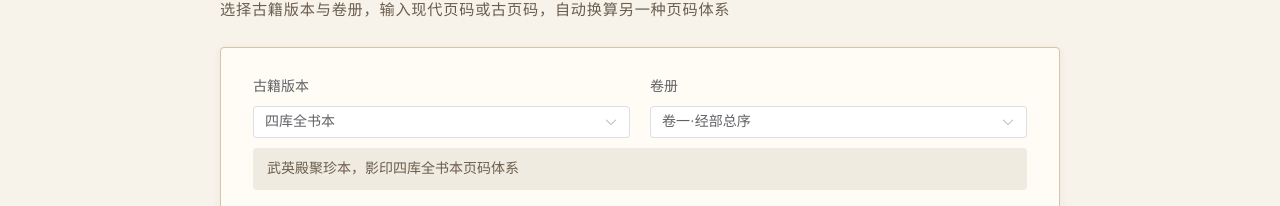
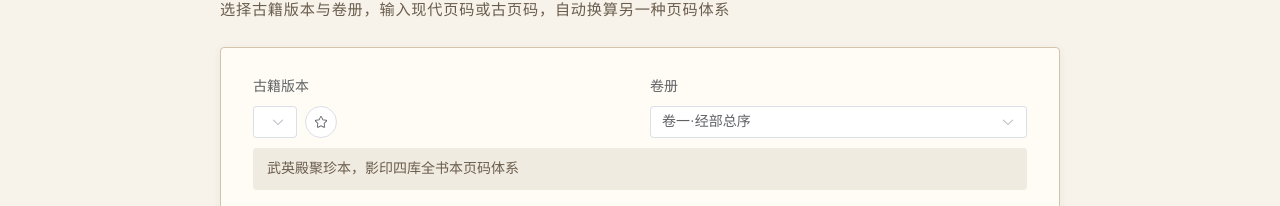
Before and after one commit to LcjGitHub/label-6121, a Vue app: page / in a window 1280 px wide. Shown: the part 139-345 px from the top of the page. Built offline with nearby package versions, Linux system fonts and the light colour scheme.

Commit message:
.913020344866380:3eef759d086a6ef98a481fbeca86e3a2_6a2b727436d898ac98c43ade.6a2b728136d898ac98c43ae6.6a2b7280709e603714275c34:Trae CN.T(2026/6/12 10:50:51)

```diff
--- a/src/App.vue
+++ b/src/App.vue
@@ -1,5 +1,6 @@
 <script setup lang="ts">
 import { computed } from 'vue'
+import { Star } from '@element-plus/icons-vue'
 import { useRoute, useRouter } from 'vue-router'
 import { useEditionStore } from '@/stores/edition'
 
@@ -10,6 +11,7 @@
 const activeMenu = computed(() => route.path)
 
 const recordCount = computed(() => editionStore.records.length)
+const favoriteCount = computed(() => editionStore.favoriteCount)
 
 /**
  * 导航至指定路径
@@ -28,6 +30,7 @@
           <span class="brand-mark">📜</span>
           <span class="brand-text">古籍页码对照器</span>
         </div>
+        <div class="nav-area">
           <el-menu
             :default-active="activeMenu"
             mode="horizontal"
@@ -47,6 +50,19 @@
               />
             </el-menu-item>
           </el-menu>
+          <el-tooltip
+            v-if="favoriteCount > 0"
+            :content="`已收藏 ${favoriteCount} 个常用版本`"
+            placement="bottom"
+          >
+            <div class="favorite-indicator">
+              <el-icon :size="16" class="favorite-star">
+                <Star />
+              </el-icon>
+              <el-badge :value="favoriteCount" :max="99" class="favorite-badge" />
+            </div>
+          </el-tooltip>
+        </div>
       </div>
     </el-header>
 
@@ -101,10 +117,41 @@
   color: var(--ink-primary);
 }
 
+.nav-area {
+  display: flex;
+  align-items: center;
+  gap: 16px;
+  flex: 0 0 auto;
+}
+
 .nav-menu {
   background: transparent;
   border-bottom: none;
   flex: 0 0 auto;
+}
+
+.favorite-indicator {
+  position: relative;
+  display: flex;
+  align-items: center;
+  justify-content: center;
+  width: 32px;
+  height: 32px;
+  border-radius: 50%;
+  background: rgba(245, 158, 11, 0.1);
+  cursor: default;
+}
+
+.favorite-star {
+  color: #f59e0b;
+  fill: #f59e0b;
+}
+
+.favorite-badge {
+  position: absolute;
+  top: -4px;
+  right: -4px;
+  transform: translate(50%, -50%);
 }
 
 .nav-menu :deep(.el-menu-item) {
--- a/src/stores/edition.ts
+++ b/src/stores/edition.ts
@@ -15,6 +15,9 @@
     const records = ref<ConversionRecord[]>([])
     const selectedEditionId = ref('')
     const selectedVolumeId = ref('')
+    const favoriteEditionIds = ref<string[]>([])
+
+    const favoriteCount = computed(() => favoriteEditionIds.value.length)
 
     const sortedRecords = computed(() =>
       [...records.value].sort(
@@ -38,6 +41,48 @@
     function getVolumeById(editionId: string, volumeId: string): Volume | undefined {
       const edition = getEditionById(editionId)
       return edition?.volumes.find((v) => v.id === volumeId)
+    }
+
+    function isFavoriteEdition(editionId: string): boolean {
+      return favoriteEditionIds.value.includes(editionId)
+    }
+
+    function addFavoriteEdition(editionId: string): void {
+      if (!favoriteEditionIds.value.includes(editionId)) {
+        favoriteEditionIds.value.push(editionId)
+      }
+    }
+
+    function removeFavoriteEdition(editionId: string): void {
+      favoriteEditionIds.value = favoriteEditionIds.value.filter((id) => id !== editionId)
+    }
+
+    function toggleFavoriteEdition(editionId: string): void {
+      if (isFavoriteEdition(editionId)) {
+        removeFavoriteEdition(editionId)
+      } else {
+        addFavoriteEdition(editionId)
+      }
+    }
+
+    function getSortedEditionsWithFavorite(): Array<{
+      id: string
+      name: string
+      description: string
+      isFavorite: boolean
+    }> {
+      const result = editions.value.map((e) => ({
+        id: e.id,
+        name: e.name,
+        description: e.description,
+        isFavorite: isFavoriteEdition(e.id),
+      }))
+      result.sort((a, b) => {
+        if (a.isFavorite && !b.isFavorite) return -1
+        if (!a.isFavorite && b.isFavorite) return 1
+        return 0
+      })
+      return result
     }
 
     /**
@@ -107,9 +152,16 @@
       records,
       selectedEditionId,
       selectedVolumeId,
+      favoriteEditionIds,
+      favoriteCount,
       sortedRecords,
       getEditionById,
       getVolumeById,
+      isFavoriteEdition,
+      addFavoriteEdition,
+      removeFavoriteEdition,
+      toggleFavoriteEdition,
+      getSortedEditionsWithFavorite,
       addRecord,
       removeRecord,
       clearRecords,
@@ -121,7 +173,7 @@
   },
   {
     persist: {
-      paths: ['records'],
+      paths: ['records', 'favoriteEditionIds'],
     },
   },
 )
--- a/src/views/ConvertView.vue
+++ b/src/views/ConvertView.vue
@@ -1,6 +1,7 @@
 <script setup lang="ts">
 import { computed, ref, watch } from 'vue'
 import { ElMessage } from 'element-plus'
+import { Star } from '@element-plus/icons-vue'
 import { useToggle } from '@vueuse/core'
 import { useEditionStore } from '@/stores/edition'
 import { convertPage, validatePageInput } from '@/utils/converter'
@@ -26,8 +27,23 @@
 const [saving, toggleSaving] = useToggle(false)
 
 const editionOptions = computed(() =>
-  editionStore.editions.map((e) => ({ label: e.name, value: e.id })),
+  editionStore.getSortedEditionsWithFavorite().map((e) => ({
+    label: e.name,
+    value: e.id,
+    isFavorite: e.isFavorite,
+  })),
 )
+
+const isCurrentFavorite = computed(() =>
+  editionId.value ? editionStore.isFavoriteEdition(editionId.value) : false,
+)
+
+const favoriteCount = computed(() => editionStore.favoriteCount)
+
+function handleToggleFavorite(): void {
+  if (!editionId.value) return
+  editionStore.toggleFavoriteEdition(editionId.value)
+}
 
 const volumeOptions = computed(() => {
   const edition = editionStore.getEditionById(editionId.value)
@@ -156,9 +172,10 @@
 
     <div class="literary-card">
       <el-form label-position="top" @submit.prevent="handleConvert">
-        <el-row :gutter="20">
+        <el-row :gutter="20" align="middle">
           <el-col :xs="24" :sm="12">
             <el-form-item label="古籍版本">
+              <div class="edition-select-wrapper">
                 <el-select
                   v-model="editionId"
                   placeholder="请选择版本"
@@ -169,8 +186,37 @@
                     :key="opt.value"
                     :label="opt.label"
                     :value="opt.value"
+                  >
+                    <div class="option-content">
+                      <span class="option-label">{{ opt.label }}</span>
+                      <el-icon
+                        v-if="opt.isFavorite"
+                        class="star-icon favorite"
+                        :size="14"
+                      >
+                        <Star />
+                      </el-icon>
+                    </div>
+                  </el-option>
+                </el-select>
+                <el-tooltip
+                  :content="isCurrentFavorite ? '取消收藏此版本' : '收藏此版本'"
+                  placement="top"
+                >
+                  <el-button
+                    class="favorite-btn"
+                    :type="isCurrentFavorite ? 'warning' : 'default'"
+                    :icon="isCurrentFavorite ? Star : Star"
+                    circle
+                    size="default"
+                    :disabled="!editionId"
+                    @click="handleToggleFavorite"
                   />
-              </el-select>
+                </el-tooltip>
+              </div>
+              <div v-if="favoriteCount > 0" class="favorite-hint">
+                已收藏 {{ favoriteCount }} 个常用版本，收藏版本在列表中置顶显示
+              </div>
             </el-form-item>
           </el-col>
           <el-col :xs="24" :sm="12">
@@ -251,6 +297,47 @@
 </template>
 
 <style scoped>
+.edition-select-wrapper {
+  display: flex;
+  align-items: center;
+  gap: 8px;
+}
+
+.edition-select-wrapper :deep(.el-select) {
+  flex: 1;
+}
+
+.favorite-btn {
+  flex-shrink: 0;
+}
+
+.option-content {
+  display: flex;
+  align-items: center;
+  justify-content: space-between;
+  width: 100%;
+}
+
+.option-label {
+  flex: 1;
+}
+
+.star-icon {
+  flex-shrink: 0;
+}
+
+.star-icon.favorite {
+  color: #f59e0b;
+  fill: #f59e0b;
+}
+
+.favorite-hint {
+  margin-top: 6px;
+  font-size: 0.75rem;
+  color: var(--ink-secondary);
+  letter-spacing: 0.03em;
+}
+
 .edition-desc {
   margin: -8px 0 20px;
   padding: 10px 14px;
--- a/src/views/MappingView.vue
+++ b/src/views/MappingView.vue
@@ -1,5 +1,6 @@
 <script setup lang="ts">
 import { computed, ref, watch } from 'vue'
+import { Star } from '@element-plus/icons-vue'
 import { useEditionStore } from '@/stores/edition'
 
 const editionStore = useEditionStore()
@@ -18,8 +19,23 @@
 const pageSize = ref(10)
 
 const editionOptions = computed(() =>
-  editionStore.editions.map((e) => ({ label: e.name, value: e.id })),
+  editionStore.getSortedEditionsWithFavorite().map((e) => ({
+    label: e.name,
+    value: e.id,
+    isFavorite: e.isFavorite,
+  })),
 )
+
+const isCurrentFavorite = computed(() =>
+  editionId.value ? editionStore.isFavoriteEdition(editionId.value) : false,
+)
+
+const favoriteCount = computed(() => editionStore.favoriteCount)
+
+function handleToggleFavorite(): void {
+  if (!editionId.value) return
+  editionStore.toggleFavoriteEdition(editionId.value)
+}
 
 const volumeOptions = computed(() => {
   const edition = editionStore.getEditionById(editionId.value)
@@ -67,6 +83,7 @@
     <div class="literary-card filter-card">
       <el-row :gutter="16" align="middle">
         <el-col :xs="24" :sm="8">
+          <div class="edition-select-wrapper">
             <el-select
               v-model="editionId"
               placeholder="请选择版本"
@@ -78,8 +95,37 @@
                 :key="opt.value"
                 :label="opt.label"
                 :value="opt.value"
+              >
+                <div class="option-content">
+                  <span class="option-label">{{ opt.label }}</span>
+                  <el-icon
+                    v-if="opt.isFavorite"
+                    class="star-icon favorite"
+                    :size="14"
+                  >
+                    <Star />
+                  </el-icon>
+                </div>
+              </el-option>
+            </el-select>
+            <el-tooltip
+              :content="isCurrentFavorite ? '取消收藏此版本' : '收藏此版本'"
+              placement="top"
+            >
+              <el-button
+                class="favorite-btn"
+                :type="isCurrentFavorite ? 'warning' : 'default'"
+                :icon="isCurrentFavorite ? Star : Star"
+                circle
+                size="default"
+                :disabled="!editionId"
+                @click="handleToggleFavorite"
               />
-          </el-select>
+            </el-tooltip>
+          </div>
+          <div v-if="favoriteCount > 0" class="favorite-hint">
+            已收藏 {{ favoriteCount }} 个常用版本
+          </div>
         </el-col>
         <el-col :xs="24" :sm="8">
           <el-select
@@ -143,6 +189,47 @@
 </template>
 
 <style scoped>
+.edition-select-wrapper {
+  display: flex;
+  align-items: center;
+  gap: 8px;
+}
+
+.edition-select-wrapper :deep(.el-select) {
+  flex: 1;
+}
+
+.favorite-btn {
+  flex-shrink: 0;
+}
+
+.option-content {
+  display: flex;
+  align-items: center;
+  justify-content: space-between;
+  width: 100%;
+}
+
+.option-label {
+  flex: 1;
+}
+
+.star-icon {
+  flex-shrink: 0;
+}
+
+.star-icon.favorite {
+  color: #f59e0b;
+  fill: #f59e0b;
+}
+
+.favorite-hint {
+  margin-top: 6px;
+  font-size: 0.75rem;
+  color: var(--ink-secondary);
+  letter-spacing: 0.03em;
+}
+
 .filter-card {
   padding: 16px 24px;
 }
```
Also changed, not shown: 1 other file (tests, documents, lock files or other folders). Lines whose indentation alone changed are shown as unchanged.
